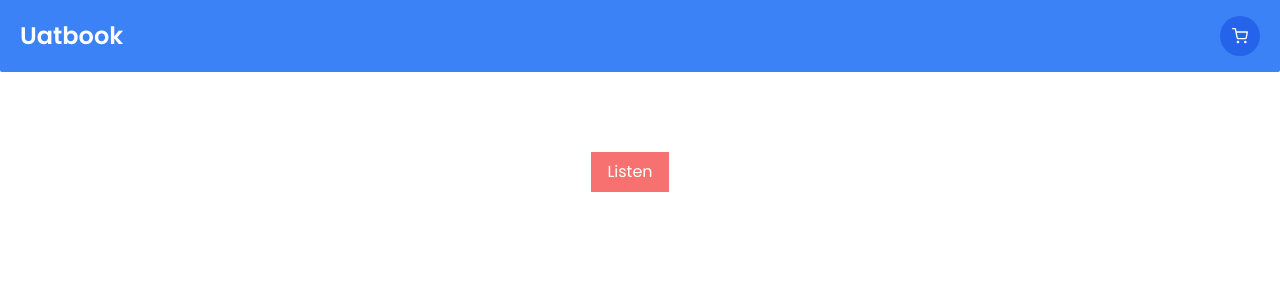
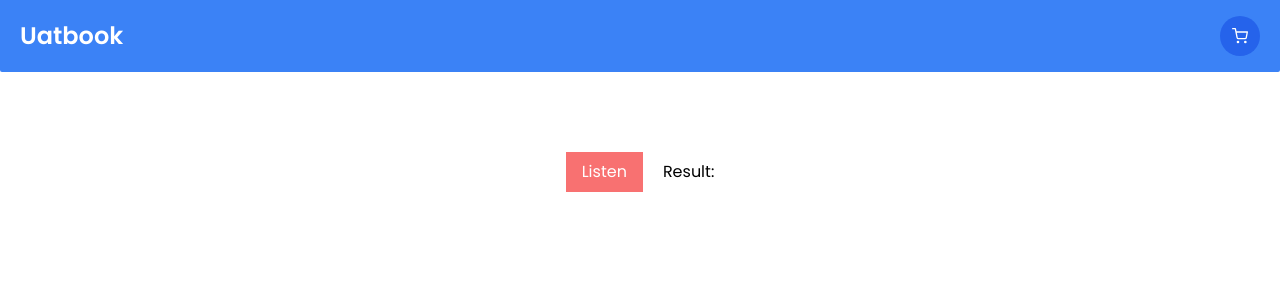
Before and after one commit to ThanhNhan1301/uatbook, a Next.js app: page /speech in a window 1280 px wide. Shown: the top 300 px of the page. Built offline with nearby package versions, Linux system fonts and the light colour scheme.

Commit message:
add speech

```diff
--- a/pages/speech.js
+++ b/pages/speech.js
@@ -2,6 +2,7 @@ import { useEffect, useRef, useState } from 'react'
 
 export default function Speech() {
     const [recognition, setRecognition] = useState()
+    const [transcript, setTranscript] = useState('')
     useEffect(() => {
         const SpeechRecognition = window.SpeechRecognition || window.webkitSpeechRecognition
         const recognition = new SpeechRecognition()
@@ -18,7 +19,7 @@ export default function Speech() {
             console.log(err)
         }
         recognition.onresult = (event) => {
-            console.log(event)
+            setTranscript(event.results[0][0].transcript)
         }
     }
     return (
@@ -29,6 +30,7 @@ export default function Speech() {
             >
                 Listen
             </button>
+            <span>Result: {transcript} </span>
         </div>
     )
 }
```
